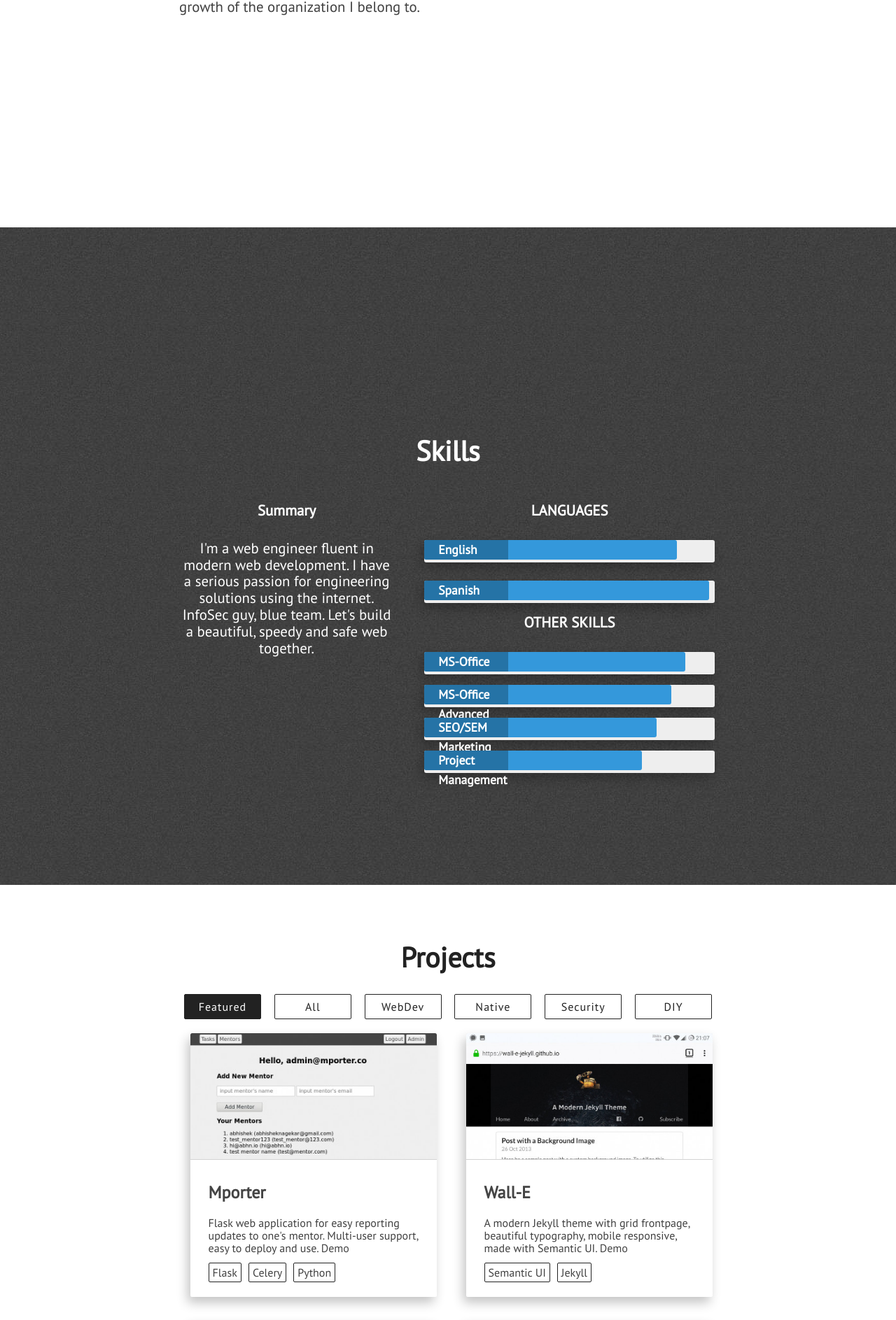
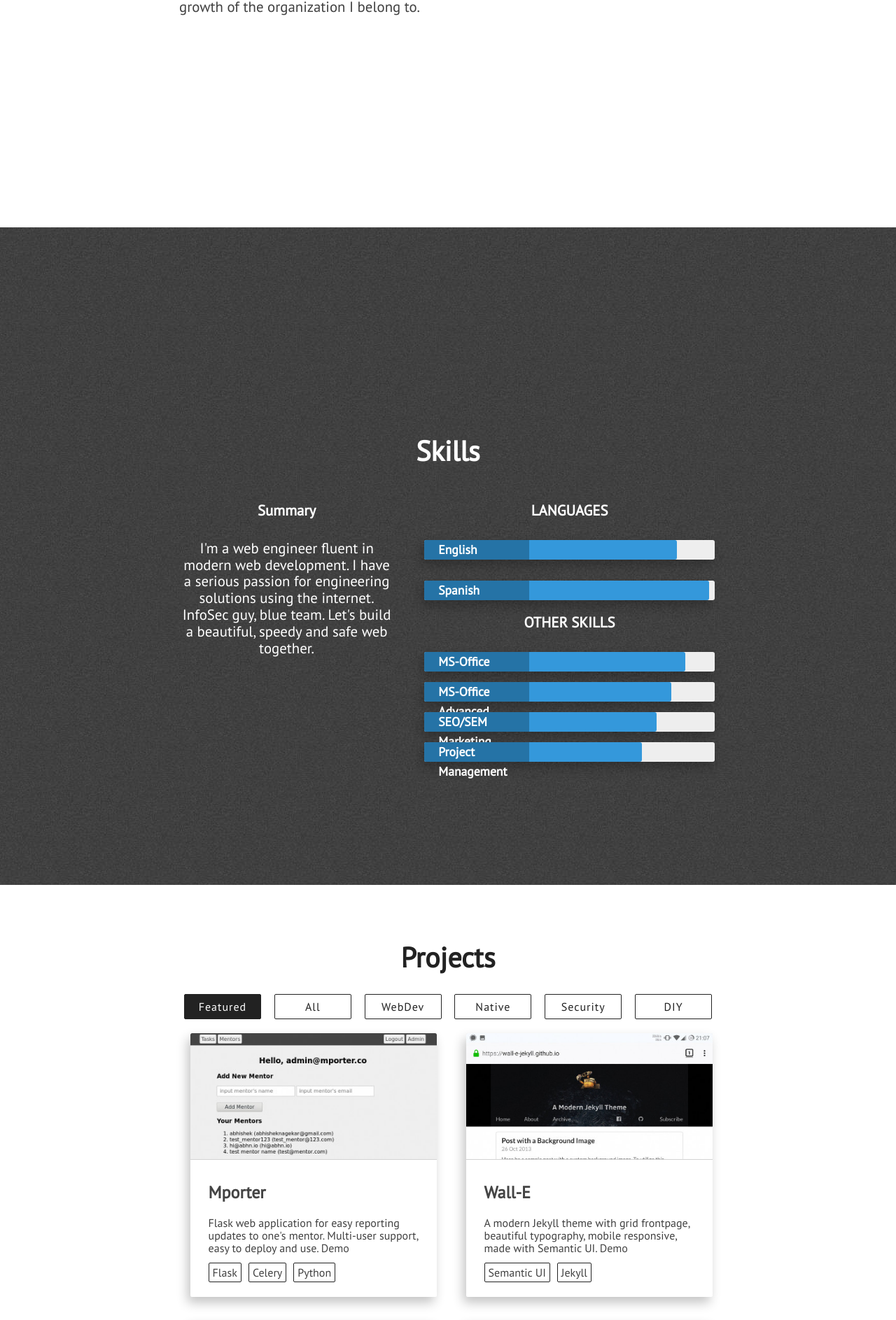
Before and after one commit to wascarleonel/portfolio, a Jekyll site: the page built from index.html, in a window 1280 px wide. Shown: the part 1635-3522 px from the top of the page at 70% size. Built offline with Jekyll 4.4.1, drawn with Linux system fonts in a browser that asks for light colours; nearby versions of some CDN libraries.

Commit message:
Update progress.css

```diff
--- a/assets/css/progress.css
+++ b/assets/css/progress.css
@@ -4,7 +4,7 @@
 	margin-bottom:15px;
 	width:100%;
 	background:#eee;
-	height:32px;
+	height:28px;
 	border-radius:3px;
 	-moz-border-radius:3px;
 	-webkit-border-radius:3px;
@@ -26,7 +26,7 @@
 	position:absolute;
 	top:0;
 	left:0;
-  width:120px;
+  width:150px;
 	font-weight:bold;
 	font-size:8px;
 	color:#ffffff;
```
